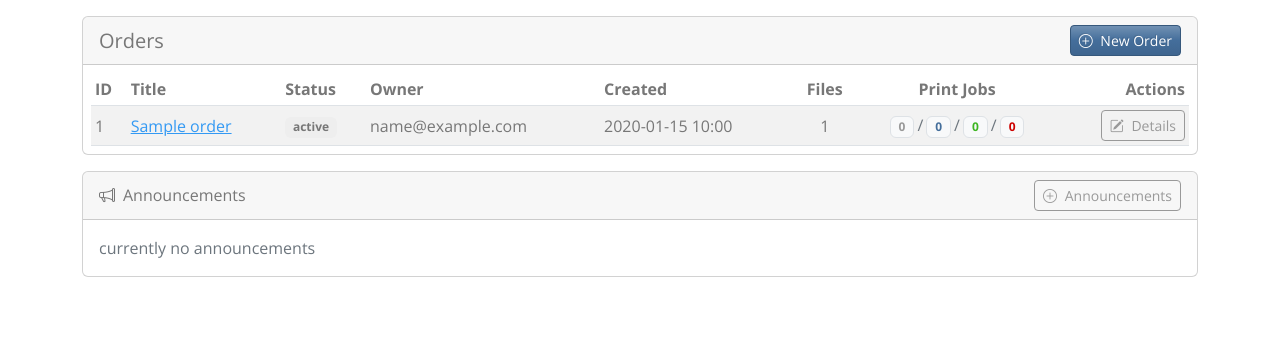
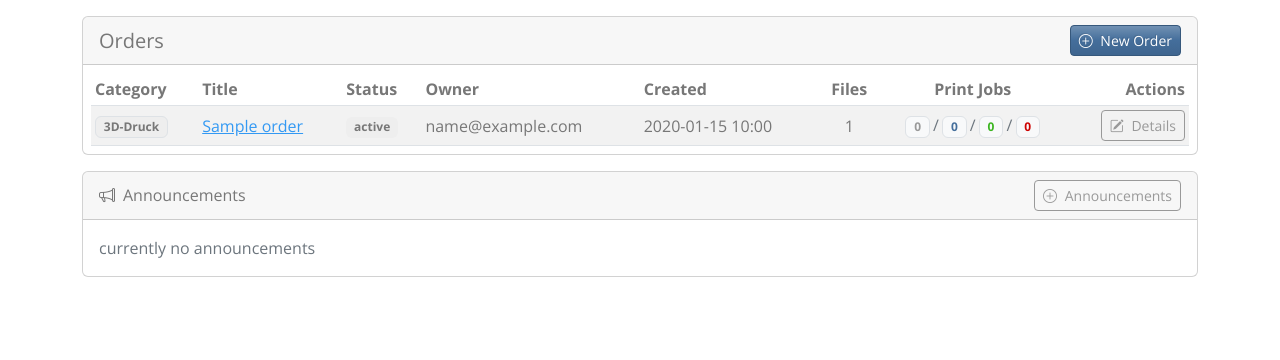
Before and after one commit to know-how-schmiede/NeoFab, a Flask app: page /dashboard in a window 1280 px wide. Shown: the part 60-420 px from the top of the page. Run offline with Flask 3, Linux system fonts and the light colour scheme; a user stored in the database is signed in; data comes from the database, SQL or seed files in the repository; tables that the repository leaves empty hold one stand-in row (values such as "Sample post"); data that the repository does not hold is empty; some libraries are stand-ins or nearby versions.

Commit message:
Show order category as badge in dashboard
Replace the ID column in the dashboard table with an order category column. The header now uses t('order_category_label'), and each row displays the category as a styled badge showing o.category.name, falling back to t('order_category_3d_print') when no category is present. This improves readability by surfacing the category instead of the numeric ID.

```diff
--- a/neofab/templates/dashboard.html
+++ b/neofab/templates/dashboard.html
@@ -25,7 +25,7 @@
         <table class="table table-striped table-hover table-sm align-middle mb-0">
           <thead>
             <tr>
-              <th>ID</th>
+              <th>{{ t("order_category_label") }}</th>
               <th>{{ t("title") }}</th>
               <th>{{ t("status") }}</th>
               <th>{{ t("owner") }}</th>
@@ -38,7 +38,13 @@
           <tbody>
             {% for o in orders %}
             <tr>
-              <td>{{ o.id }}</td>
+              <td>
+                {% if o.category %}
+                  <span class="badge bg-light text-dark border">{{ o.category.name }}</span>
+                {% else %}
+                  <span class="badge bg-light text-dark border">{{ t("order_category_3d_print") }}</span>
+                {% endif %}
+              </td>
 
               <td>
                 <a href="{{ url_for('order_detail', order_id=o.id) }}">
```
